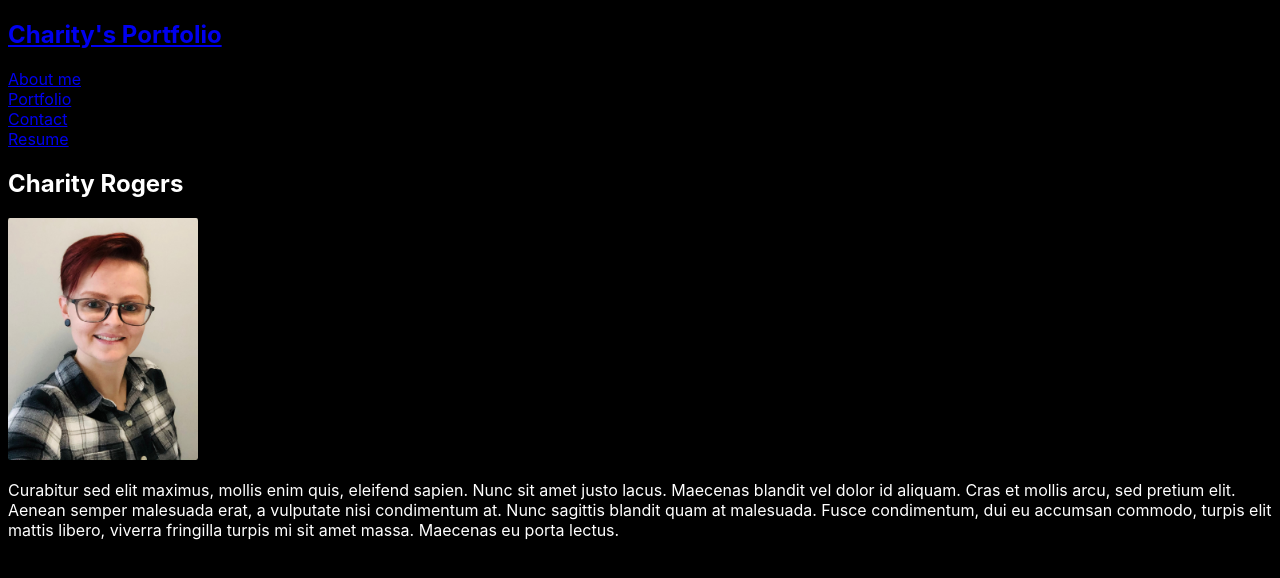
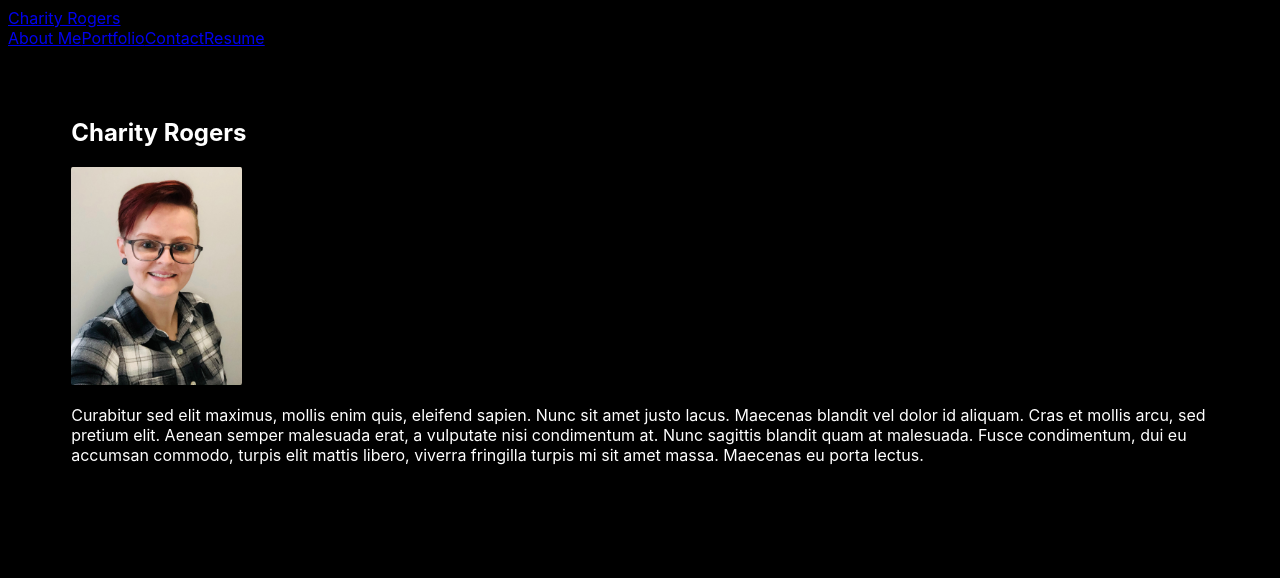
Before and after one commit to rogerscl116/portfolio-version-2.0, a React (Create React App) app: page / in a window 1280 px wide. Shown: the top 578 px of the page. Built offline with nearby package versions, Linux system fonts and the light colour scheme.

Commit message:
edit navigation component and css

```diff
--- a/src/components/Navigation/index.js
+++ b/src/components/Navigation/index.js
@@ -1,29 +1,19 @@
 import React from 'react';
-import { Nav } from 'react-bootstrap';
+import { Navbar, Nav } from 'react-bootstrap';
 
 function Navigation() {
 
   return (
 <header>
-  <h2>
-    <a href="/">
-      Charity's Portfolio
-    </a>
-  </h2>
-  <Nav className="justify-content-end" activeKey="/home">
-    <Nav.Item>
-      <Nav.Link href="/about">About me</Nav.Link>
-    </Nav.Item>
-    <Nav.Item>
+  <Navbar bg="dark" variant="dark">
+    <Navbar.Brand href="/about">Charity Rogers</Navbar.Brand>
+    <Nav className="me-auto">
+      <Nav.Link href="/about">About Me</Nav.Link>
       <Nav.Link href="/portfolio">Portfolio</Nav.Link>
-    </Nav.Item>
-    <Nav.Item>
       <Nav.Link href="/contact">Contact</Nav.Link>
-    </Nav.Item>
-    <Nav.Item>
       <Nav.Link href="/resume">Resume</Nav.Link>
-    </Nav.Item>
-  </Nav>
+    </Nav>
+  </Navbar>
 </header>
   );
 }
--- a/src/index.css
+++ b/src/index.css
@@ -9,9 +9,10 @@
   color: white;
 }
 
-code {
-  font-family: source-code-pro, Menlo, Monaco, Consolas, 'Courier New',
-    monospace;
+main {
+	margin: 0 auto;
+	max-width: 90%;
+  padding: 50px 30px;
 }
 
 .selfie {
```
